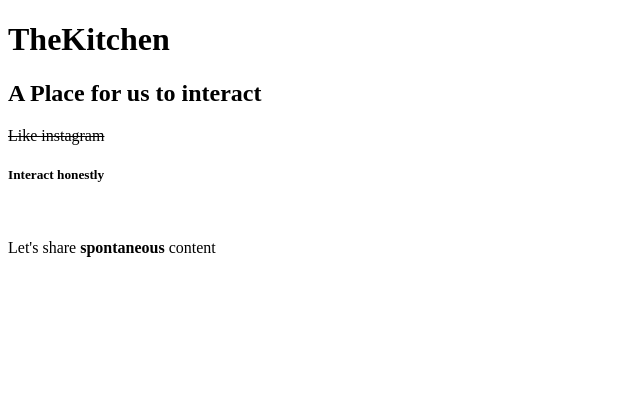
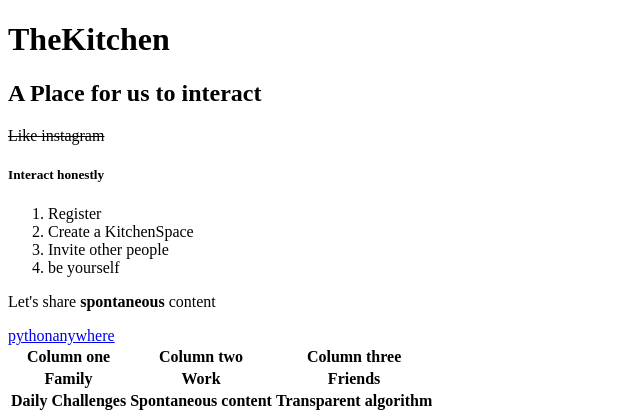
Before and after one commit to albertoecf/family_social, a Django app: template socialmedia/templates/resources_html/tag_types.html in a window 1280 px wide. Shown: the top 410 px of the page, without its empty margins (0-640 px from the left). Before the commit the page ends 257 px from the top, so only its background shows below. Run offline with Django 3.2, Linux system fonts and the light colour scheme; the template is opened without the code that fills it, so the values that code supplies are empty; some libraries are stand-ins or nearby versions.

Commit message:
feat: html resources

```diff
--- a/socialmedia/templates/resources_html/tag_types.html
+++ b/socialmedia/templates/resources_html/tag_types.html
@@ -6,13 +6,43 @@
   </head>
   <body>
     <h1>TheKitchen</h1>
-
     <h2>A Place for us to interact</h2>
     <p> <del>Like instagram</del></p>
     <h5>Interact <strong>honestly</strong></h5>
-    <p></p>
+    <ol>
+      <li>Register</li>
+      <li>Create a KitchenSpace</li>
+      <li>Invite other people</li>
+      <li>be yourself</li>
+    </ol>
+    <p>Let's share <b>spontaneous</b> content</p>
+    <a href="http://ilbertocf.pythonanywhere.com/">pythonanywhere</a>
     <br>
-    <p>Let's share <b>spontaneous</b> content</p>
+    <table>
+      <tr>
+        <th>Column one</th>
+        <th>Column two</th>
+        <th>Column three</th>
+      </tr>
+      <tr>
+        <th>Family</th>
+        <th>Work</th>
+        <th>Friends</th>
+      </tr>
+      <tr>
+        <th>Daily Challenges</th>
+        <th>Spontaneous content</th>
+        <th>Transparent algorithm</th>
+      </tr>
+    </table>
+
+
+    <a href="http://ilbertocf.pythonanywhere.com/">
+      <img src="https://st.focusedcollection.com/9163412/i/1800/focused_125210828-stock-photo-happy-people-cooking-together.jpg "
+      alt="not pic yet"
+      width="400"
+      height="400">
+    </a>
 
   </body>
 </html>
```
Also changed, not shown: socialmedia/templates/resources_html/form_html.html (added, +19 -0 lines).
